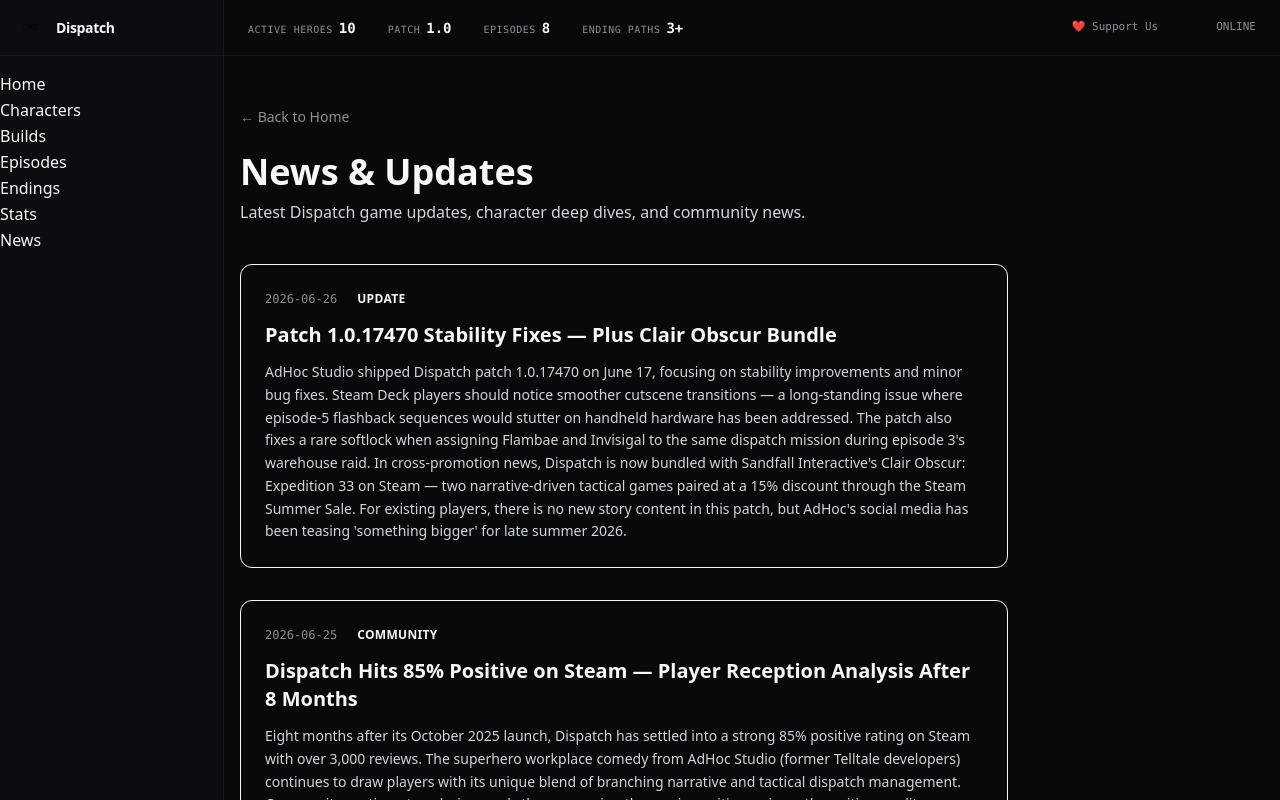
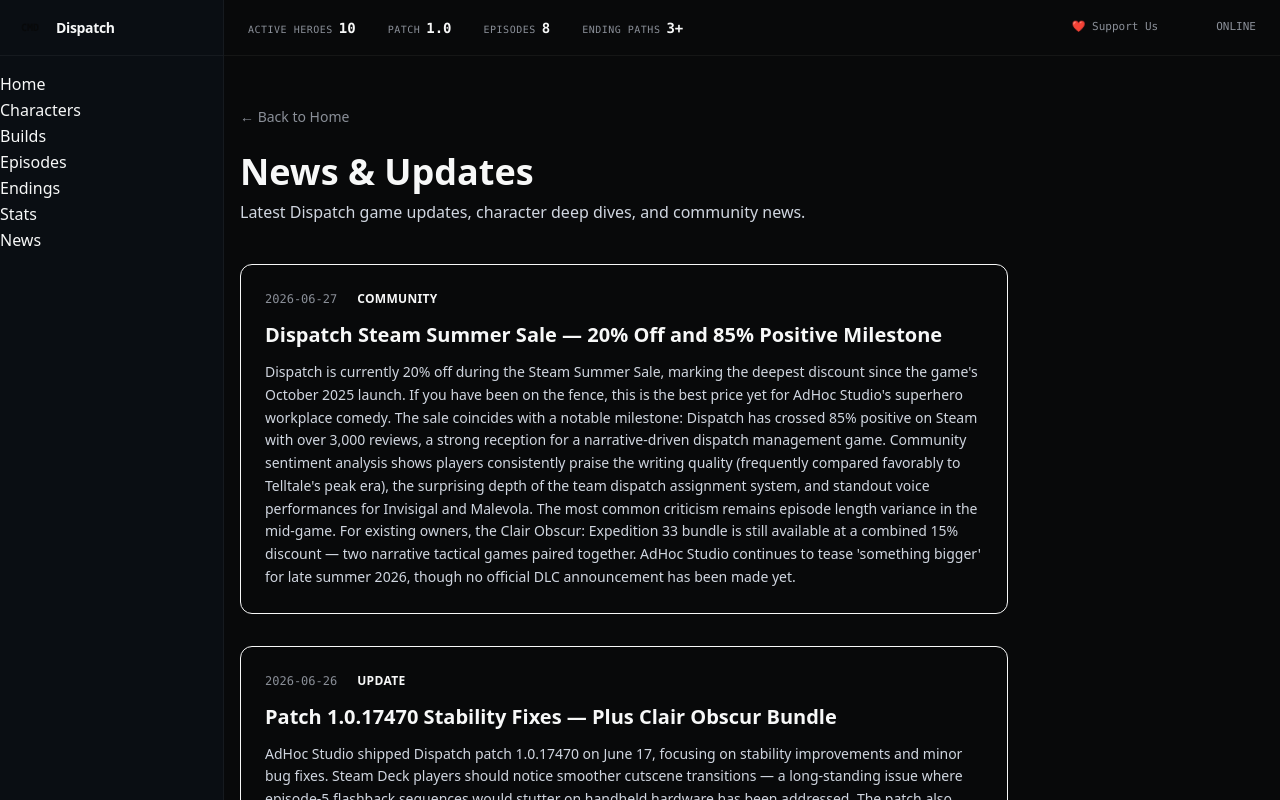
Before and after one commit to ryuuu2020/dispatch-guide, a Next.js app: page /news in a window 1280 px wide. Shown: the top 800 px of the page. Built offline with nearby package versions, Linux system fonts and the light colour scheme.

Commit message:
news: daily update June 27

```diff
--- a/app/news/page.tsx
+++ b/app/news/page.tsx
@@ -15,6 +15,13 @@
 }
 
 const newsItems: NewsItem[] = [
+  {
+    date: "2026-06-27",
+    title: "Dispatch Steam Summer Sale — 20% Off and 85% Positive Milestone",
+    tag: "Community",
+    excerpt:
+      "Dispatch is currently 20% off during the Steam Summer Sale, marking the deepest discount since the game's October 2025 launch. If you have been on the fence, this is the best price yet for AdHoc Studio's superhero workplace comedy. The sale coincides with a notable milestone: Dispatch has crossed 85% positive on Steam with over 3,000 reviews, a strong reception for a narrative-driven dispatch management game. Community sentiment analysis shows players consistently praise the writing quality (frequently compared favorably to Telltale's peak era), the surprising depth of the team dispatch assignment system, and standout voice performances for Invisigal and Malevola. The most common criticism remains episode length variance in the mid-game. For existing owners, the Clair Obscur: Expedition 33 bundle is still available at a combined 15% discount — two narrative tactical games paired together. AdHoc Studio continues to tease 'something bigger' for late summer 2026, though no official DLC announcement has been made yet.",
+  },
       {
     date: "2026-06-26",
     title: "Patch 1.0.17470 Stability Fixes — Plus Clair Obscur Bundle",
```
Also changed, not shown: 1 other file (tests, documents, lock files or other folders).
